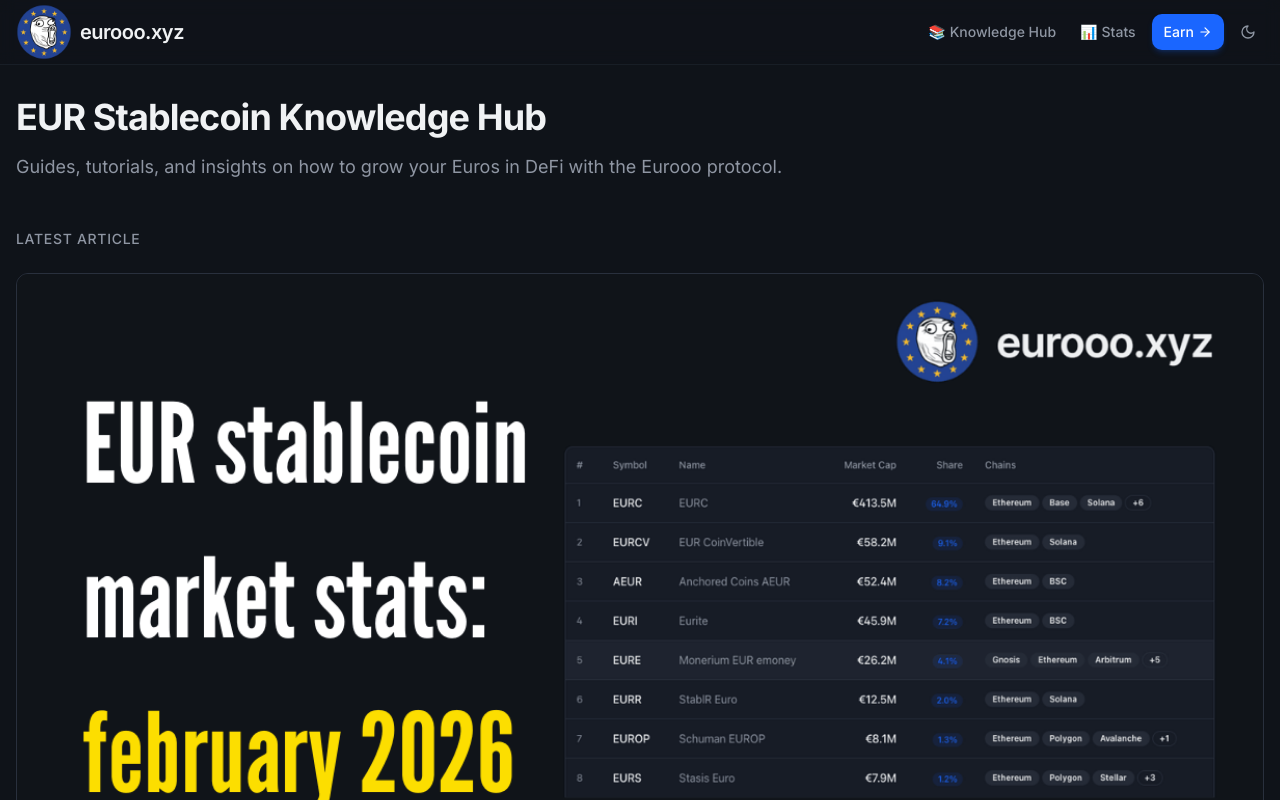
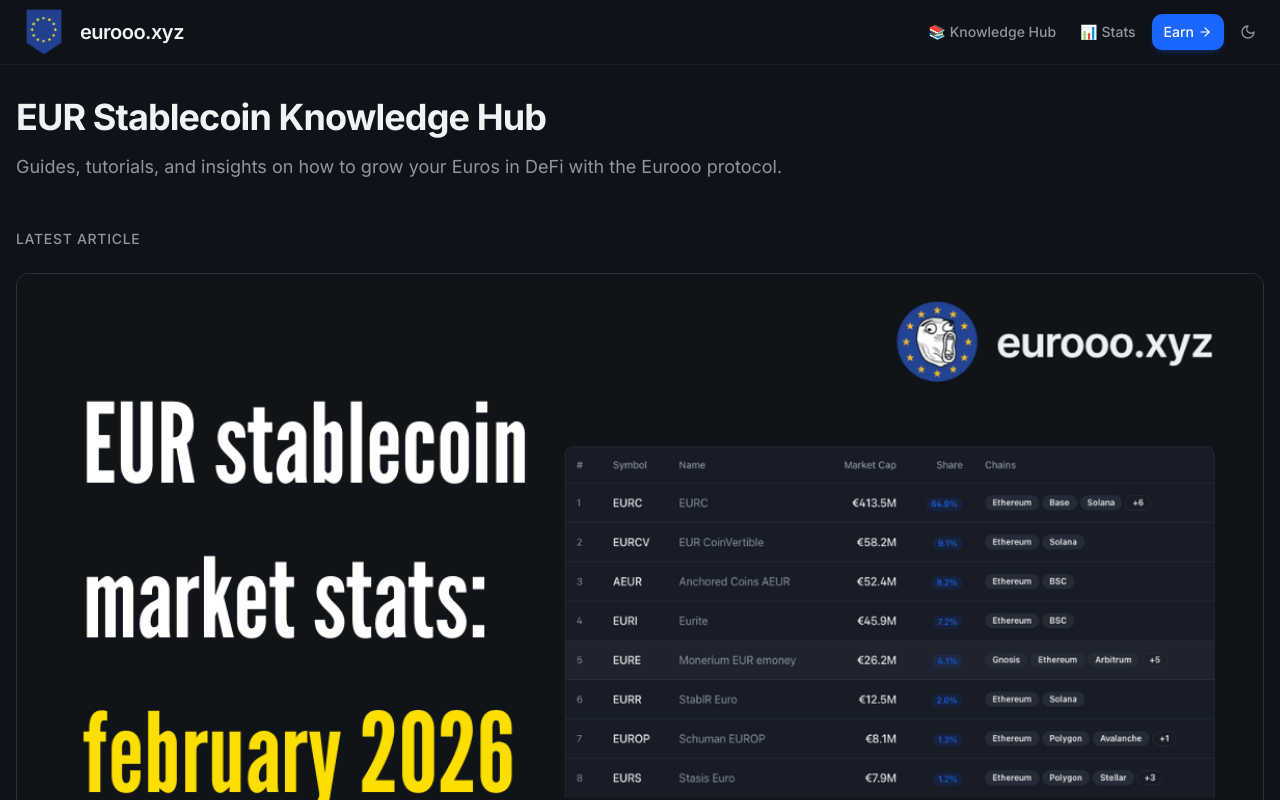
Before and after one commit to tekr9d3r/eurooo-hub, a Next.js app: page / in a window 1280 px wide. Shown: the top 800 px of the page. Built offline with nearby package versions, Linux system fonts and the light colour scheme.

Commit message:
Website updated to new logo

```diff
--- a/app/blog/[slug]/page.tsx
+++ b/app/blog/[slug]/page.tsx
@@ -65,7 +65,7 @@
       name: "Eurooo",
       logo: {
         "@type": "ImageObject",
-        url: "https://hub.eurooo.xyz/images/logo.png",
+        url: "https://hub.eurooo.xyz/images/logo-eurooo-new.png",
       },
     },
     ...(post.coverImage && {
--- a/app/layout.tsx
+++ b/app/layout.tsx
@@ -41,8 +41,8 @@
     canonical: "/",
   },
   icons: {
-    icon: "/images/logo.png",
-    apple: "/images/logo.png",
+    icon: "/images/favicon-new.ico",
+    apple: "/images/logo-eurooo-new.png",
   },
   openGraph: {
     type: "website",
@@ -100,7 +100,7 @@
                   "@type": "Organization",
                   name: "Eurooo",
                   url: "https://www.eurooo.xyz",
-                  logo: "https://hub.eurooo.xyz/images/logo.png",
+                  logo: "https://hub.eurooo.xyz/images/logo-eurooo-new.png",
                   sameAs: [
                     "https://x.com/tekr0x",
                     "https://t.me/euroaborad",
@@ -139,7 +139,7 @@
                   className="flex items-center gap-2 hover:opacity-80 transition-opacity"
                 >
                   <Image
-                    src="/images/logo.png"
+                    src="/images/logo-eurooo-new.png"
                     alt="eurooo.xyz"
                     width={40}
                     height={40}
@@ -207,7 +207,7 @@
                 <div className="flex flex-col items-center justify-between gap-6 sm:flex-row">
                   <div className="flex items-center gap-3">
                     <Image
-                      src="/images/logo.png"
+                      src="/images/logo-eurooo-new.png"
                       alt="eurooo.xyz"
                       width={32}
                       height={32}
```
